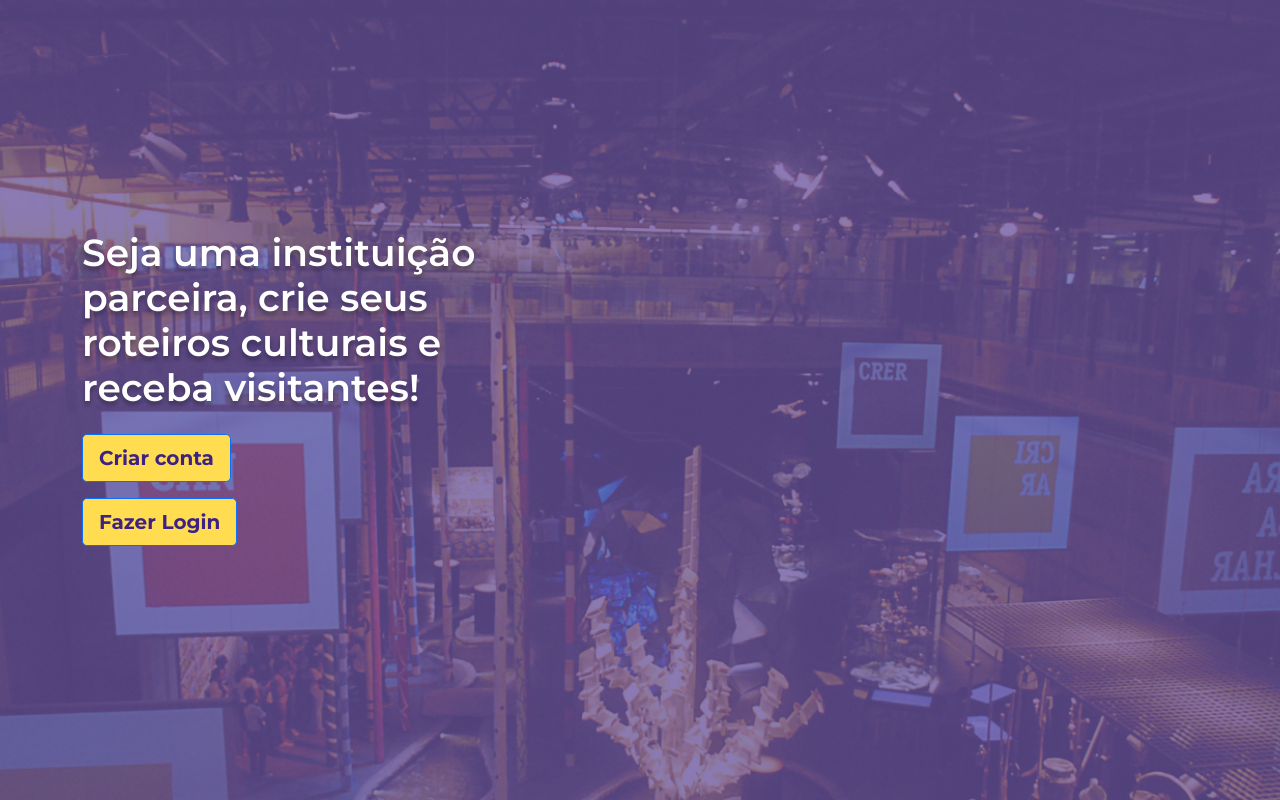
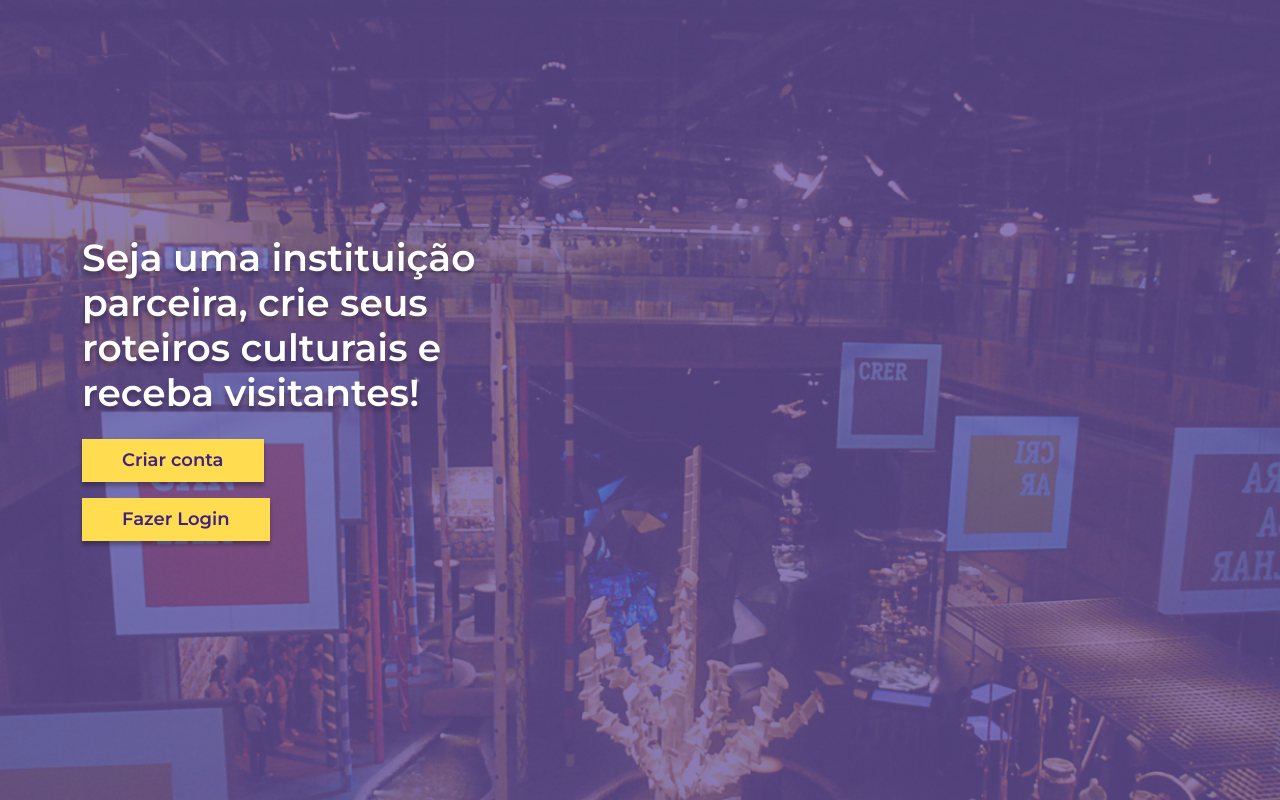
Before and after one commit to Brunnosama/musealize-service, a React (Create React App) app in the folder front-end/: page / in a window 1280 px wide. Built offline with nearby package versions, Linux system fonts and the light colour scheme.

Commit message:
feat: implement styled buttons and buttons links

```diff
--- a/front-end/package.json
+++ b/front-end/package.json
@@ -15,11 +15,13 @@
     "@types/node": "^16.7.13",
     "@types/react": "^18.0.0",
     "@types/react-dom": "^18.0.0",
+    "@types/react-router-bootstrap": "^0.24.5",
     "@types/styled-components": "^5.1.25",
     "bootstrap": "^5.1.3",
     "react": "^18.2.0",
     "react-bootstrap": "^2.4.0",
     "react-dom": "^18.2.0",
+    "react-router-bootstrap": "^0.26.2",
     "react-router-dom": "^6.3.0",
     "react-scripts": "5.0.1",
     "react-toastify": "^9.0.7",
@@ -29,7 +31,7 @@
   },
   "scripts": {
     "start": "react-scripts start",
-    "build": "react-scripts build",
+    "build": "CI=false react-scripts build",
     "test": "react-scripts test",
     "eject": "react-scripts eject"
   },
--- /dev/null
+++ b/front-end/src/components/CustomButton/index.tsx
@@ -0,0 +1,65 @@
+import { Button, ButtonProps, Spinner } from "react-bootstrap";
+import { LinkContainer } from "react-router-bootstrap";
+import styled from "styled-components";
+
+type Props = ButtonProps & {
+    loading?: boolean
+    to?: string
+}
+
+export function CustomButton({ children, loading, to, ...otherProps }: Props) {
+    const button = (
+        <ButtonStyled {...otherProps} >
+            {loading && (
+                <Spinner animation='border' role='status' size='sm' className='me-2'>
+                    <span className='visually-hidden'>Carregando...</span>
+                </Spinner>
+            )}
+            {children}
+        </ ButtonStyled>
+    )
+    if (to) {
+        return (
+            <LinkContainer to={to}>
+                {button}
+            </LinkContainer>
+        )
+    }
+    return button
+}
+
+const ButtonStyled = styled(Button)`
+padding-left: 40px;
+padding-right: 40px;
+font-weight: 600;
+border-radius: 0px;
+border: none;
+box-shadow: 0px 4px 4px rgba(0, 0, 0, 0.30);
+${props => props.size === 'lg' && `
+    font-size: 1.125rem
+`};
+
+${props => (props.variant === 'primary' || !props.variant) && `
+background-color: #FFDC50;
+color: #3D2283;
+&:hover{
+        background-color: #3D2283;
+        color: #FFDC50;}
+`};
+${props => props.variant === 'secondary' && `
+background-color:  #3D2283;
+color: #FFDC50;
+&:hover{
+    background-color: #FFDC50;
+    color: #3D2283;}
+`};
+${props => props.variant === 'outline-primary' && `
+border: 2px solid #FFDC50 !important;
+color: #FFDC50;
+font-weight: 700;
+box-shadow: none;
+&:hover{
+    background-color: #FFDC50;
+    color: #3D2283;
+`};
+`
--- a/front-end/src/views/Home/index.tsx
+++ b/front-end/src/views/Home/index.tsx
@@ -1,18 +1,19 @@
 
-import { Button, Container } from "react-bootstrap";
+import { Container } from "react-bootstrap";
 import styled from "styled-components";
 import bgMobile from "../../assets/img/bg-musealize-mobile.jpg"
 import bgDesktop from "../../assets/img/bg-musealize.jpg"
+import { CustomButton } from "../../components/CustomButton";
 
 export function HomeView() {
   return (
     <Banner className="vh-100">
       <Container className="h-100 d-flex flex-column justify-content-center align-items-center align-items-lg-start">
         <Title className="text-white text-center text-lg-start mt-auto mt-lg-0">Seja uma instituição parceira, crie seus roteiros culturais e receba visitantes!</Title>
-        <ButtonStyled size='lg' className='mt-auto mt-lg-3 mb-3'>Criar conta</ButtonStyled>
-        <ButtonStyled size='lg' className='mb-4'>Fazer Login</ButtonStyled>
+          <CustomButton /*loading*/ size='lg' variant="primary" className='mt-auto mt-lg-3 mb-3' to='/cadastro'>Criar conta</CustomButton>
+          <CustomButton size='lg' variant="primary" className='mb-4' to='/login'>Fazer Login</CustomButton>
       </Container>
-    </Banner>
+</Banner >
   );
 }
 
@@ -29,11 +30,6 @@ background-size: cover;
   background-image:url(${bgDesktop});
 }
 `
-const ButtonStyled = styled(Button)`
-background-color: #FFDC50;
-color: #3D2283;
-font-weight: 700;
-`
 const Title = styled.h1`
 font-size: 2rem;
 font-weight: 600;
```
Also changed, not shown: 1 other file (tests, documents, lock files or other folders).
